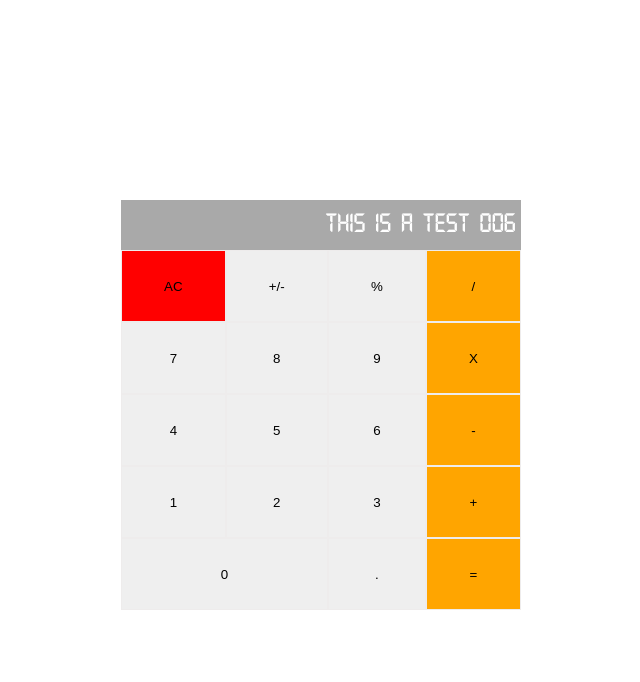
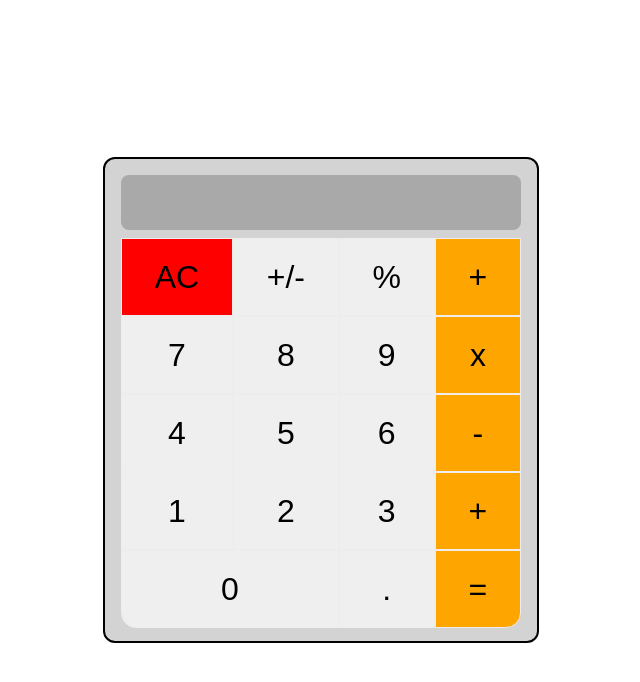
Before and after one commit to Flunavgt/Math-magicians, a React (Create React App) app: page / in a window 1280 px wide. Shown: the top 682 px of the page, without its empty margins (319-959 px from the left). Built offline with nearby package versions, Linux system fonts and the light colour scheme.

Commit message:
set operation

```diff
--- a/package.json
+++ b/package.json
@@ -6,6 +6,7 @@
     "@testing-library/jest-dom": "^5.16.5",
     "@testing-library/react": "^13.4.0",
     "@testing-library/user-event": "^13.5.0",
+    "big.js": "^6.2.1",
     "react": "^18.2.0",
     "react-dom": "^18.2.0",
     "react-scripts": "5.0.1",
--- a/src/Styles/style.css
+++ b/src/Styles/style.css
@@ -6,13 +6,16 @@
 
 .calculatorMain {
   width: 400px;
-  height: 400px;
+  height: 450px;
   background-color: lightgrey;
+  border-radius: 12px;
+  border: 2px solid black;
+  padding: 1rem;
 }
 
 .display {
   background-color: darkgrey;
-  margin: 0;
+  margin: 0 0 8px 0;
   height: 10%;
   padding: 5px;
   text-align: right;
@@ -22,11 +25,11 @@
   color: white;
   font-weight: bolder;
   font-family: 'calculator', sans-serif;
-  font-size: 1.7rem;
+  font-size: 2rem;
+  border-radius: 8px;
 }
 
 .KeyBoard {
-  height: 90%;
   display: grid;
   grid-template-areas:
     "AC masmin percentage division"
@@ -36,8 +39,15 @@
     "zero zero decimal equals";
 }
 
+.KeyBoard button {
+  height: 78px;
+  font-size: 2rem;
+  border: 1px solid rgb(238, 236, 236);
+}
+
 .btnPad0 {
   grid-area: zero;
+  border-radius: 0 0 0 15px;
 }
 
 .btnPad1 {
@@ -99,6 +109,7 @@
 .btnPadEqual {
   grid-area: equals;
   background-color: orange;
+  border-radius: 0 0 15px 0;
 }
 
 .btnPadPercentage {
@@ -118,10 +129,6 @@
   grid-area: decimal;
 }
 
-.KeyBoard button {
-  border: 1px solid rgb(238, 236, 236);
-}
-
 .KeyBoard button:hover {
   transform: scale(0.95);
   background-color: rgba(241, 0, 0, 0.089);
--- a/src/components/Calculator.js
+++ b/src/components/Calculator.js
@@ -1,42 +1,67 @@
 /* eslint-disable react/prefer-stateless-function */
 /* eslint-disable arrow-body-style */
+/* eslint-disable react/prop-types */
 import React from 'react';
 import '../Styles/style.css';
+import calculate from '../logic/calculate';
 
 class Calculator extends React.Component {
+  constructor(props) {
+    super(props);
+    this.state = {
+      total: '',
+      next: '',
+      operation: '',
+    };
+    this.handleClick = this.handleClick.bind(this);
+  }
+
+  // eslint-disable-next-line class-methods-use-this
+  handleClick(event) {
+    const value = event.target.textContent;
+    const solution = calculate(this.state, value);
+    this.setState(solution);
+  }
+
+  /* eslint-disable react/destructuring-assignment */
   render() {
+    const { total, next, operation } = this.state;
     return (
       <div className="calculatorMain">
-        <p className="display">this is a test 006  </p>
-        <KeyBoard />
+        <p className="display">
+          { total }
+          { operation }
+          { next }
+        </p>
+        <KeyBoard handler={this.handleClick} />
       </div>
 
     );
   }
 }
 
-const KeyBoard = () => {
+const KeyBoard = (props) => {
   return (
     <div className="KeyBoard">
-      <button type="button" className="btnPad0">0</button>
-      <button type="button" className="btnPad1">1</button>
-      <button type="button" className="btnPad2">2</button>
-      <button type="button" className="btnPad3">3</button>
-      <button type="button" className="btnPad4">4</button>
-      <button type="button" className="btnPad5">5</button>
-      <button type="button" className="btnPad6">6</button>
-      <button type="button" className="btnPad7">7</button>
-      <button type="button" className="btnPad8">8</button>
-      <button type="button" className="btnPad9">9</button>
-      <button type="button" className="btnPadAdd">+</button>
-      <button type="button" className="btnPadMinus">-</button>
-      <button type="button" className="btnPadDiv">/</button>
-      <button type="button" className="btnPadMultiply">X</button>
-      <button type="button" className="btnPadEqual">=</button>
-      <button type="button" className="btnPadPercentage">%</button>
-      <button type="button" className="btnPadAllClear">AC</button>
-      <button type="button" className="btnPadMasMin">+/-</button>
-      <button type="button" className="btnPadDecimal">.</button>
+      <button type="button" onClick={props.handler} className="btnPad0">0</button>
+      <button type="button" onClick={props.handler} className="btnPad1">1</button>
+      <button type="button" onClick={props.handler} className="btnPad2">2</button>
+      <button type="button" onClick={props.handler} className="btnPad3">3</button>
+      <button type="button" onClick={props.handler} className="btnPad4">4</button>
+      <button type="button" onClick={props.handler} className="btnPad5">5</button>
+      <button type="button" onClick={props.handler} className="btnPad6">6</button>
+      <button type="button" onClick={props.handler} className="btnPad7">7</button>
+      <button type="button" onClick={props.handler} className="btnPad8">8</button>
+      <button type="button" onClick={props.handler} className="btnPad9">9</button>
+      <button type="button" onClick={props.handler} className="btnPadAdd">+</button>
+      <button type="button" onClick={props.handler} className="btnPadMinus">-</button>
+      <button type="button" onClick={props.handler} className="btnPadDiv">+</button>
+      <button type="button" onClick={props.handler} className="btnPadMultiply">x</button>
+      <button type="button" onClick={props.handler} className="btnPadEqual">=</button>
+      <button type="button" onClick={props.handler} className="btnPadPercentage">%</button>
+      <button type="button" onClick={props.handler} className="btnPadAllClear">AC</button>
+      <button type="button" onClick={props.handler} className="btnPadMasMin">+/-</button>
+      <button type="button" onClick={props.handler} className="btnPadDecimal">.</button>
     </div>
 
   );
--- /dev/null
+++ b/src/logic/calculate.js
@@ -0,0 +1,133 @@
+import operate from './operate';
+
+function isNumber(item) {
+  return !!item.match(/[0-9]+/);
+}
+
+/**
+ * Given a button name and a calculator data object, return an updated
+ * calculator data object.
+ *
+ * Calculator data object contains:
+ *   total:s      the running total
+ *   next:String       the next number to be operated on with the total
+ *   operation:String  +, -, etc.
+ */
+export default function calculate(obj, buttonName) {
+  if (buttonName === 'AC') {
+    return {
+      total: null,
+      next: null,
+      operation: null,
+    };
+  }
+
+  if (isNumber(buttonName)) {
+    if (buttonName === '0' && obj.next === '0') {
+      return {};
+    }
+    // If there is an operation, update next
+    if (obj.operation) {
+      if (obj.next && obj.next !== '0') {
+        return { ...obj, next: obj.next + buttonName };
+      }
+      return { ...obj, next: buttonName };
+    }
+    // If there is no operation, update next and clear the value
+    if (obj.next && obj.next !== '0') {
+      return {
+        next: obj.next + buttonName,
+        total: null,
+      };
+    }
+    return {
+      next: buttonName,
+      total: null,
+    };
+  }
+
+  if (buttonName === '.') {
+    if (obj.next) {
+      if (obj.next.includes('.')) {
+        return { ...obj };
+      }
+      return { ...obj, next: `${obj.next}.` };
+    }
+    if (obj.operation) {
+      return { ...obj, next: '0.' };
+    }
+    if (obj.total) {
+      if (obj.total.includes('.')) {
+        return {};
+      }
+      return { ...obj, next: `${obj.total}.` };
+    }
+    return { ...obj, next: '0.' };
+  }
+
+  if (buttonName === '=') {
+    if (obj.next && obj.operation) {
+      return {
+        total: operate(obj.total, obj.next, obj.operation),
+        next: null,
+        operation: null,
+      };
+    }
+    // '=' with no operation, nothing to do
+    return {};
+  }
+
+  if (buttonName === '+/-') {
+    if (obj.next) {
+      return { ...obj, next: (-1 * parseFloat(obj.next)).toString() };
+    }
+    if (obj.total) {
+      return { ...obj, total: (-1 * parseFloat(obj.total)).toString() };
+    }
+    return {};
+  }
+
+  // Button must be an operation
+
+  // When the user presses an operation button without having entered
+  // a number first, do nothing.
+  // if (!obj.next && !obj.total) {
+  //   return {};
+  // }
+
+  // User pressed an operation after pressing '='
+  if (!obj.next && obj.total && !obj.operation) {
+    return { ...obj, operation: buttonName };
+  }
+
+  // User pressed an operation button and there is an existing operation
+  if (obj.operation) {
+    if (obj.total && !obj.next) {
+      return { ...obj, operation: buttonName };
+    }
+
+    if (!obj.total) {
+      return { total: 0, operation: buttonName };
+    }
+
+    return {
+      total: operate(obj.total, obj.next, obj.operation),
+      next: null,
+      operation: buttonName,
+    };
+  }
+
+  // no operation yet, but the user typed one
+
+  // The user hasn't typed a number yet, just save the operation
+  if (!obj.next) {
+    return { operation: buttonName };
+  }
+
+  // save the operation and shift 'next' into 'total'
+  return {
+    total: obj.next,
+    next: null,
+    operation: buttonName,
+  };
+}
--- /dev/null
+++ b/src/logic/operate.js
@@ -0,0 +1,30 @@
+import Big from 'big.js';
+
+export default function operate(numberOne, numberTwo, operation) {
+  const one = Big(numberOne);
+  const two = Big(numberTwo);
+  if (operation === '+') {
+    return one.plus(two).toString();
+  }
+  if (operation === '-') {
+    return one.minus(two).toString();
+  }
+  if (operation === 'x') {
+    return one.times(two).toString();
+  }
+  if (operation === '÷') {
+    try {
+      return one.div(two).toString();
+    } catch (err) {
+      return "Can't divide by 0.";
+    }
+  }
+  if (operation === '%') {
+    try {
+      return one.mod(two).toString();
+    } catch (err) {
+      return "Can't find modulo as can't divide by 0.";
+    }
+  }
+  throw Error(`Unknown operation '${operation}'`);
+}
```
Also changed, not shown: 1 other file (tests, documents, lock files or other folders).
